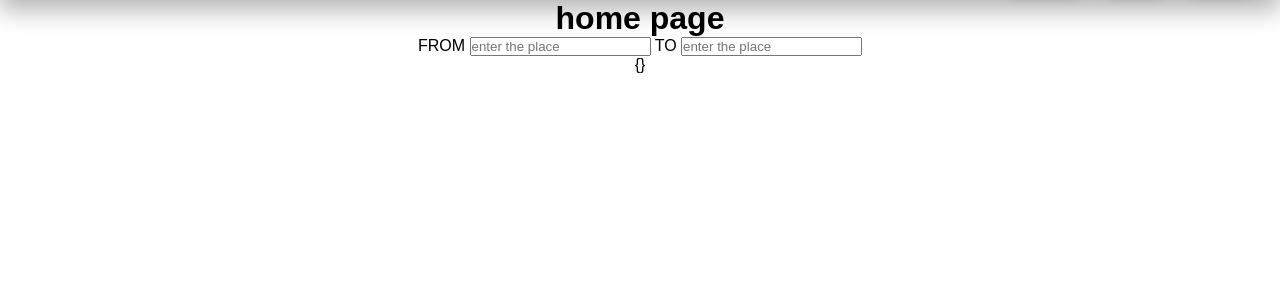
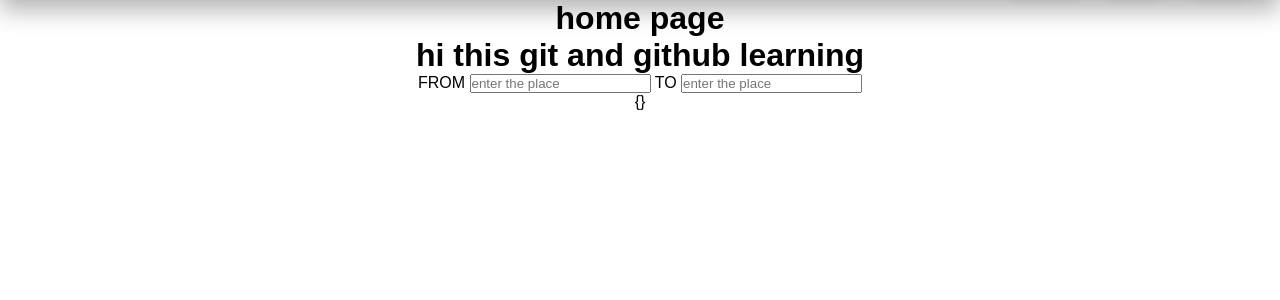
Before and after one commit to Haripriya0305/django-flight-project, a Django app: page / in a window 1280 px wide. Shown: the part 55-355 px from the top of the page. Run offline with Django 5.2, Linux system fonts and the light colour scheme.

Commit message:
updation completed

```diff
--- a/base/templates/home.html
+++ b/base/templates/home.html
@@ -2,6 +2,7 @@
     {% block content %}
     <center>
         <h1>home page</h1>
+        <h1>hi this git and github learning</h1>
         <form action="" method="POST">
             <label for="">FROM</label>
             <input type="text" name="place" placeholder="enter the place">
```
